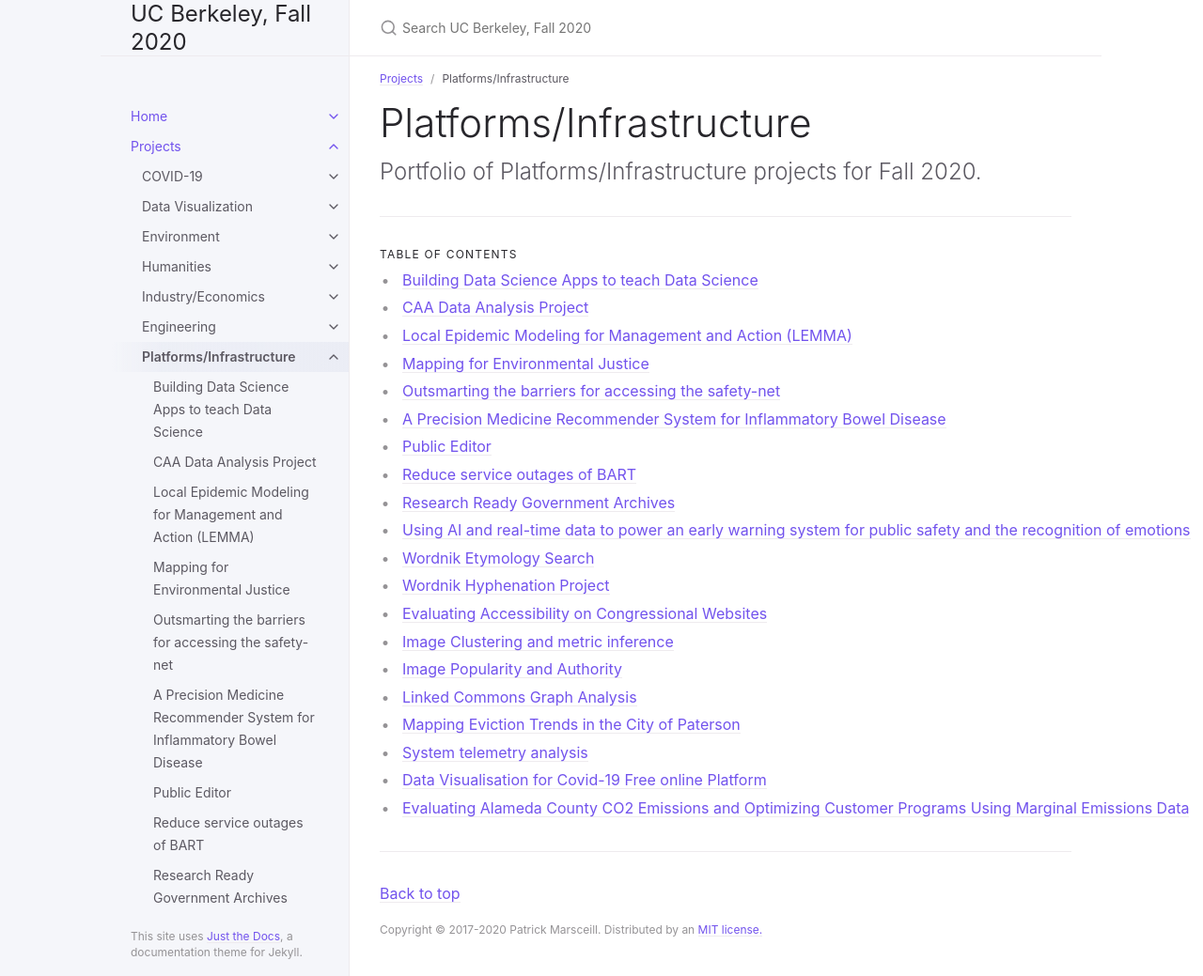
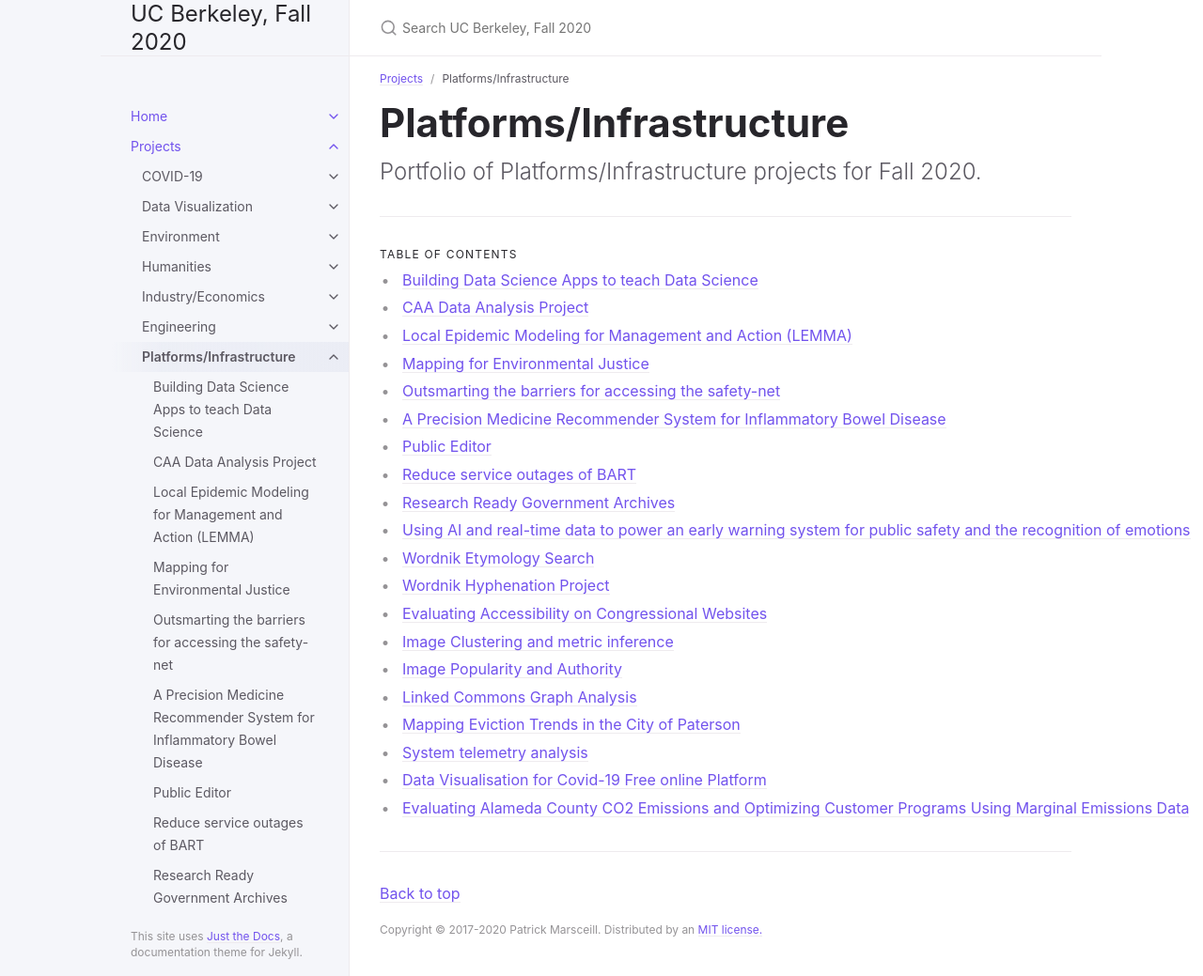
Before and after one commit to DS-Discovery/ds-discovery.github.io, a Jekyll site: the page built from Projects/Platforms:Infrastructure/platforms:infrastructure.md, in a window 1280 px wide and 1039 px high. Shown: the whole window at 94% size. Built offline with Jekyll 4.4.1, drawn with Linux system fonts in a browser that asks for light colours.

```diff
--- a/Projects/Platforms:Infrastructure/platforms:infrastructure.md
+++ b/Projects/Platforms:Infrastructure/platforms:infrastructure.md
@@ -5,7 +5,7 @@ parent: Projects
 nav_order: 5
 has_children: true
 ---
-# Platforms/Infrastructure
+# **Platforms/Infrastructure**
 {: .fs-9 }
 
 Portfolio of Platforms/Infrastructure projects for Fall 2020.
```
